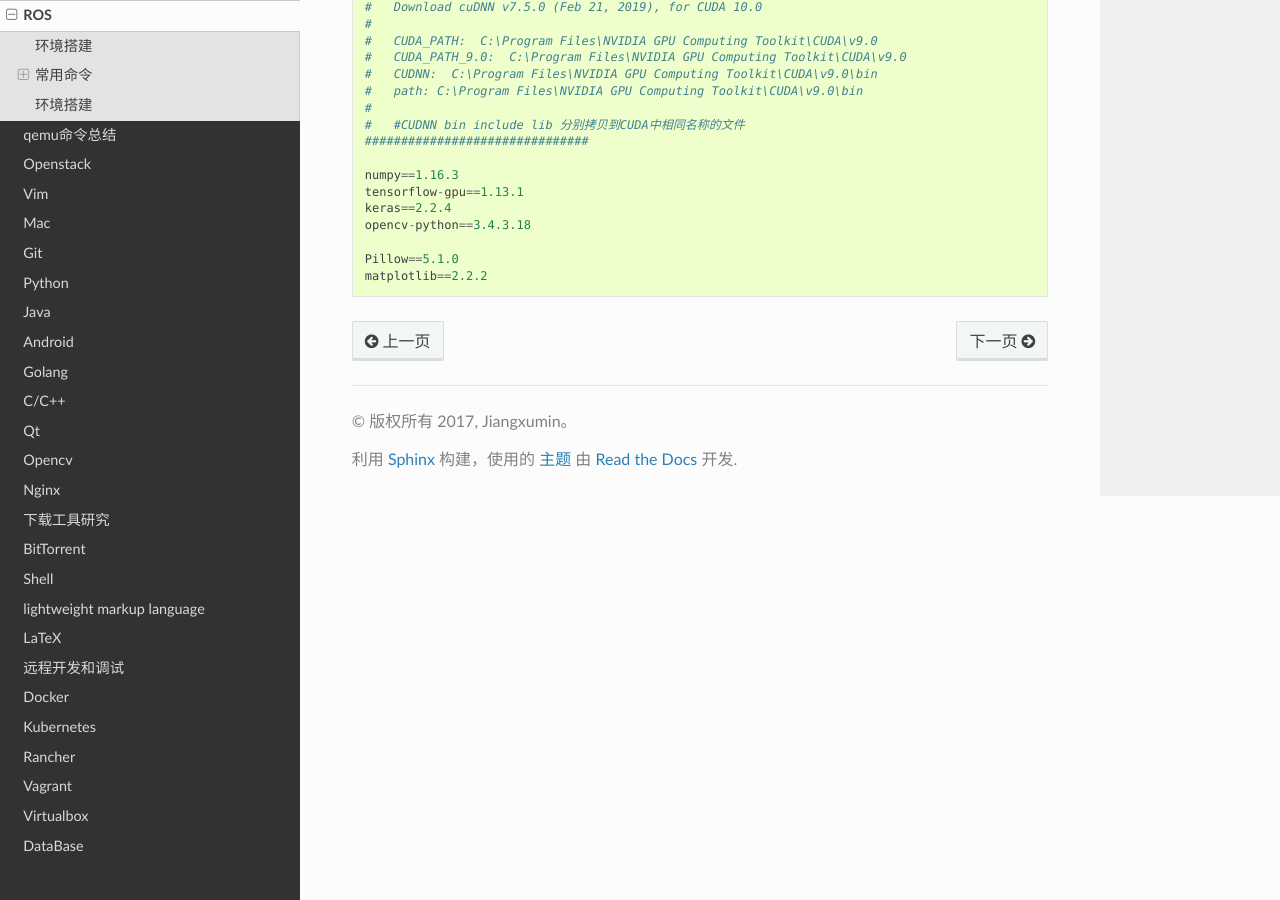
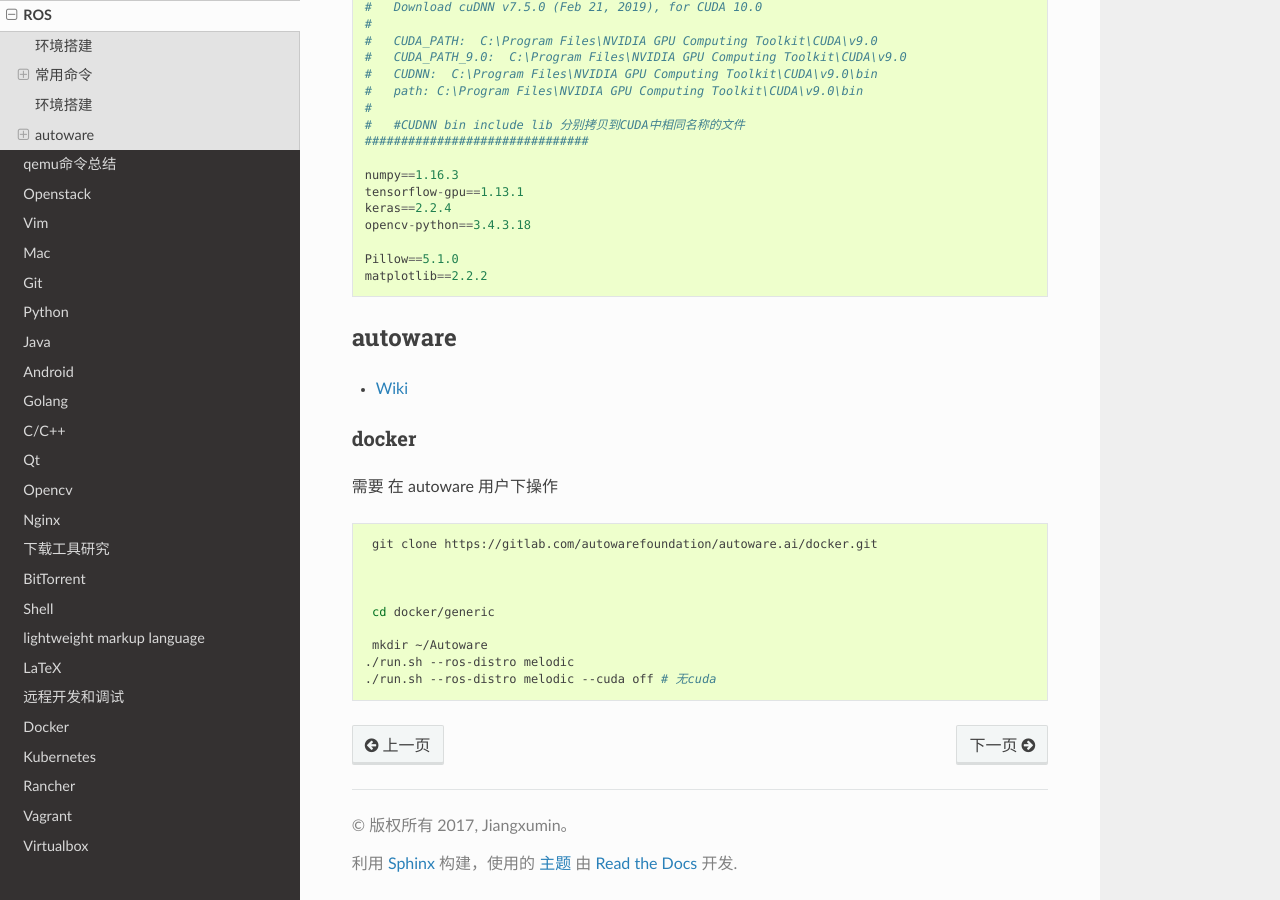
Before and after one commit to my-rds-store/my_space, a Sphinx documentation site: the page built from source/ros/index.rst, in a window 1280 px wide and 900 px high, scrolled down 4813 px. Built offline with Sphinx 7.4.7 and the Read the Docs theme 2.0.0, drawn with Linux system fonts in a browser that asks for light colours.

Commit message:
update ...

```diff
--- a/source/ros/index.rst
+++ b/source/ros/index.rst
@@ -269,7 +269,6 @@ Peak-CAN
 环境搭建
 ***********
 
-
 .. code::
 
     ###############################
@@ -306,3 +305,27 @@ Peak-CAN
 
     Pillow==5.1.0
     matplotlib==2.2.2
+
+*************
+autoware
+*************
+
+* `Wiki <https://gitlab.com/autowarefoundation/autoware.ai/autoware/-/wikis/home>`_
+
+
+docker
+==========
+
+需要 在 autoware 用户下操作
+
+.. code-block:: sh
+
+     git clone https://gitlab.com/autowarefoundation/autoware.ai/docker.git
+
+
+
+     cd docker/generic
+
+     mkdir ~/Autoware
+    ./run.sh --ros-distro melodic
+    ./run.sh --ros-distro melodic --cuda off # 无cuda
```
